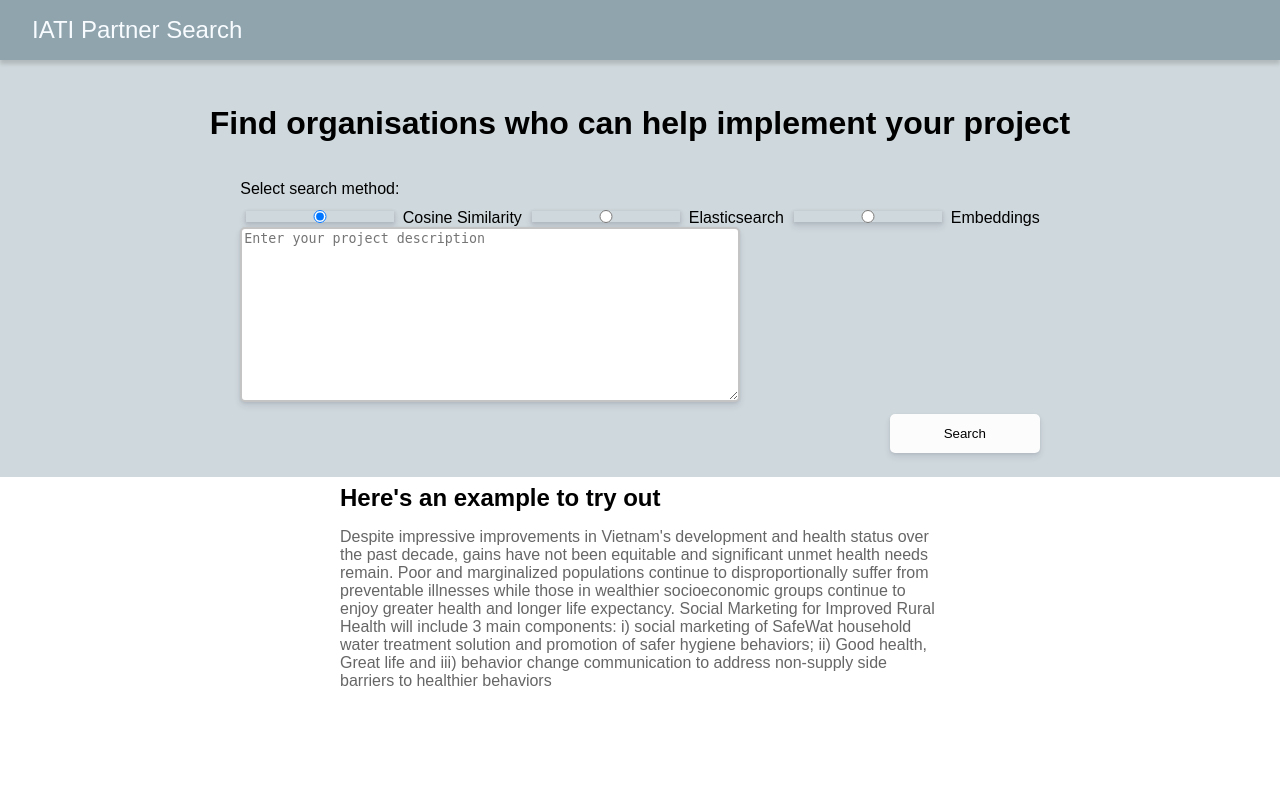
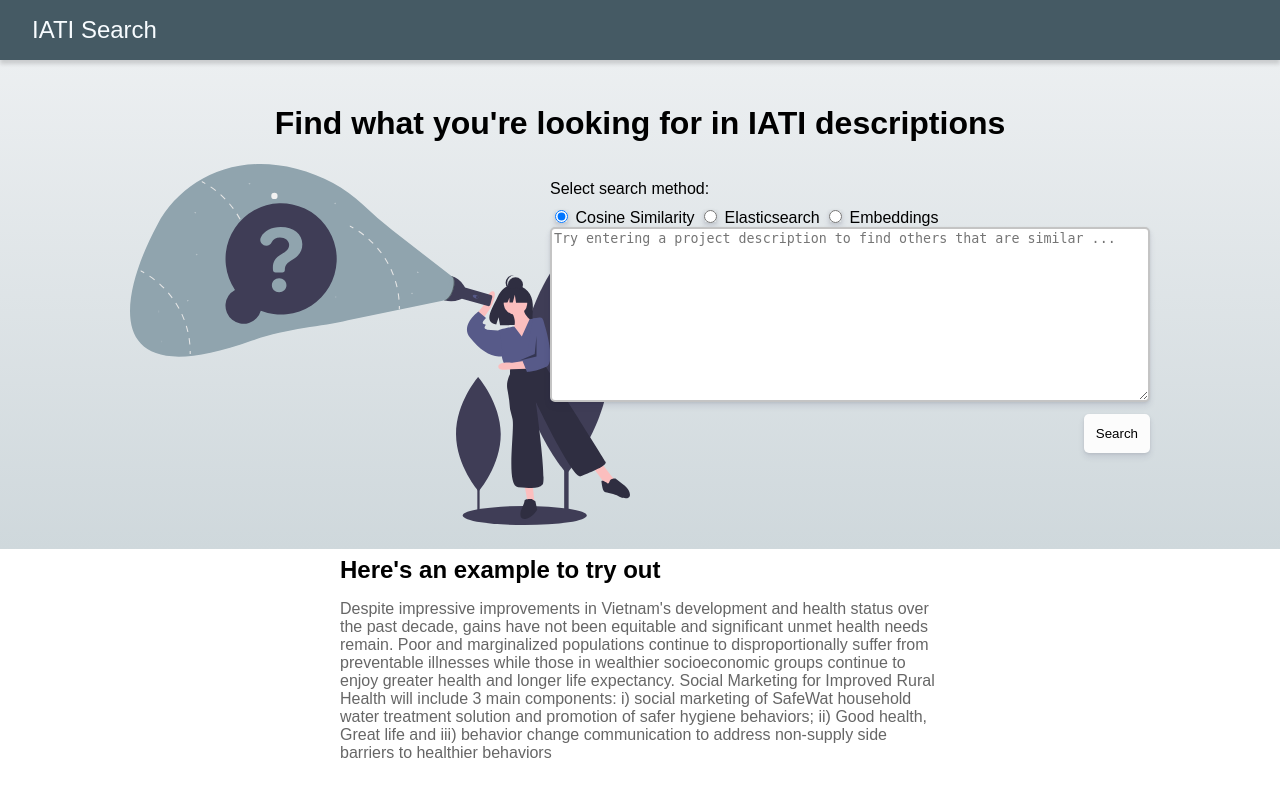
Before and after one commit to datasciencecampus/iati-partner-search, a Flask app: page / in a window 1280 px wide. Run offline with Flask 2, Linux system fonts and the light colour scheme; parts of the project's set-up code (start-up, migrations or seed data) failed here and were passed over.

Commit message:
Improve styling and add illustration (#108)

```diff
--- a/ips_python/static/style.css
+++ b/ips_python/static/style.css
@@ -6,7 +6,7 @@ body {
 }
 
 nav {
-  background-color: #90a4ae;
+    background-color: #455a64;
     box-shadow: 0px 4px 4px rgba(0, 0, 0, 0.15);
     display: flex;
     justify-content: space-between;
@@ -36,6 +36,12 @@ nav span {
     display: flex;
     flex-direction: column;
     padding: 24px;
+    max-width: 800px;
+}
+
+.result {
+    padding: 12px;
+    margin: 12px 0px;
 }
 
 .index > .main {
@@ -43,7 +49,12 @@ nav span {
     flex-direction: column;
     justify-content: center;
     align-items: center;
-  background-color: #cfd8dc;
+    background: rgb(207, 216, 220);
+    background: linear-gradient(
+        0deg,
+        rgba(207, 216, 220, 1) 0%,
+        rgba(236, 239, 241, 1) 100%
+    );
     padding: 24px 0px;
     width: 100%;
 }
@@ -59,6 +70,10 @@ nav span {
 textarea {
     height: 175px;
     width: 500px;
+}
+
+.form-container {
+    display: flex;
 }
 
 form {
@@ -80,7 +95,6 @@ input {
         0px 1px 3px rgba(0, 0, 0, 0.08);
     border-radius: 5px;
     border: none;
-  width: 150px;
     padding: 12px;
     margin-top: 12px;
 }
@@ -91,9 +105,15 @@ textarea {
     box-shadow: 0px 4px 6px rgba(50, 50, 93, 0.11),
         0px 1px 3px rgba(0, 0, 0, 0.08);
     border-radius: 5px;
+    width: 600px;
 }
 
 h2 {
     margin-top: 0.3em;
     margin-bottom: 0.3em;
 }
+
+#search-illustration {
+    width: 500px;
+    margin-right: -80px;
+}
--- a/ips_python/templates/base.html
+++ b/ips_python/templates/base.html
@@ -2,11 +2,11 @@
 <html lang="en">
   <head>
     <link rel="stylesheet" href="static/style.css" />
-    <title>IATI Partner Search</title>
+    <title>IATI Search</title>
   </head>
   <body>
     <nav>
-      <div class="title">IATI Partner Search</div>
+      <div class="title">IATI Search</div>
     </nav>
     <div id="content">{% block content %}{% endblock %}</div>
   </body>
--- a/ips_python/templates/index.html
+++ b/ips_python/templates/index.html
@@ -2,31 +2,35 @@
 <div class="index">
   <div class="main">
     <h1>
-      Find organisations who can help implement your project
+      Find what you're looking for in IATI descriptions
     </h1>
+    <div class="form-container">
+      <img
+        id="search-illustration"
+        src="static/search.svg"
+        alt="person shining a torch"
+      />
       <form action="/" method="POST">
         <p>Select search method:</p>
         {% for error in form.errors %}
         <div class="invalid-feedback">{{ error }}</div>
         {% endfor %}
         <div>
-      {% for subfield in form.search_method %}
-        {{ subfield }}
-        {{ subfield.label }}
-      {% endfor %}
+          {% for subfield in form.search_method %} {{ subfield }} {{
+          subfield.label }} {% endfor %}
         </div>
-      {{ form.search(placeholder="Enter your project description") }}
-      {{ form.submit }}
+        {{ form.search(placeholder="Try entering a project description to find others that are similar ...") }} {{
+        form.submit }}
       </form>
     </div>
+  </div>
 
-
-  {% if result_type in ["cosine", "embeddings"]  %}
+  {% if result_type in ["cosine", "embeddings"] %}
   <div class="results">
-    <h1>Organisations</h1>
+    <h1>Results</h1>
     <a href="/">Search again</a>
     {% for result in results %}
-    <div>
+    <div class="result">
       <h2>{{ result['reporting_org_narrative'] }}</h2>
       <p>
         <em>{{ result['title_narrative_text'] }}</em><br />
@@ -39,10 +43,10 @@
   {% elif result_type == "elastic" %}
 
   <div class="results">
-    <h1>Organisations</h1>
+    <h1>Results</h1>
     <a href="/">Search again</a>
     {% for result in results %}
-    <div>
+    <div class="result">
       <h2>{{ result['_source']['reporting_org_narrative'] }}</h2>
       <p>
         <em>{{ result['_source']['title_narrative_text'] }}</em><br />
@@ -70,6 +74,5 @@
     </p>
   </div>
   {% endif %}
-
 </div>
 {% endblock %}
```
Also changed, not shown: ips_python/static/search.svg (added). Lines whose indentation alone changed are shown as unchanged.
